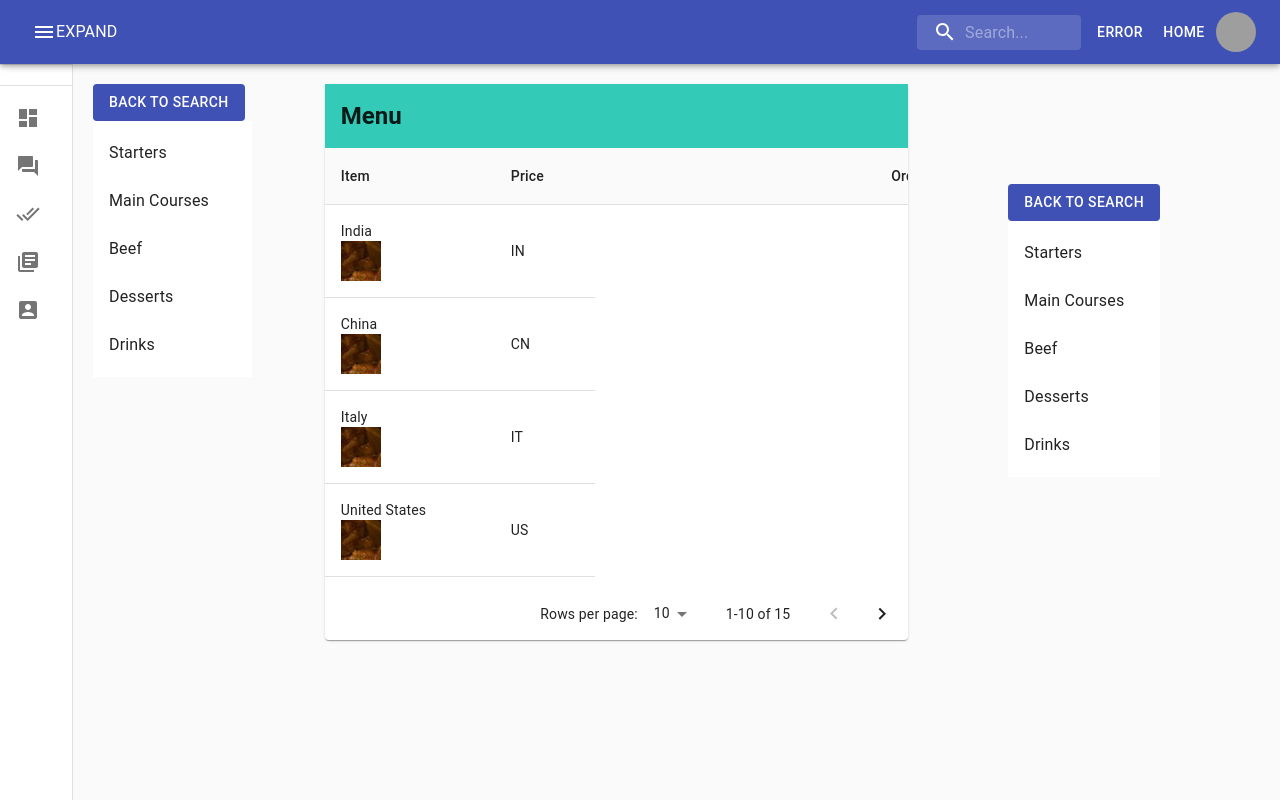
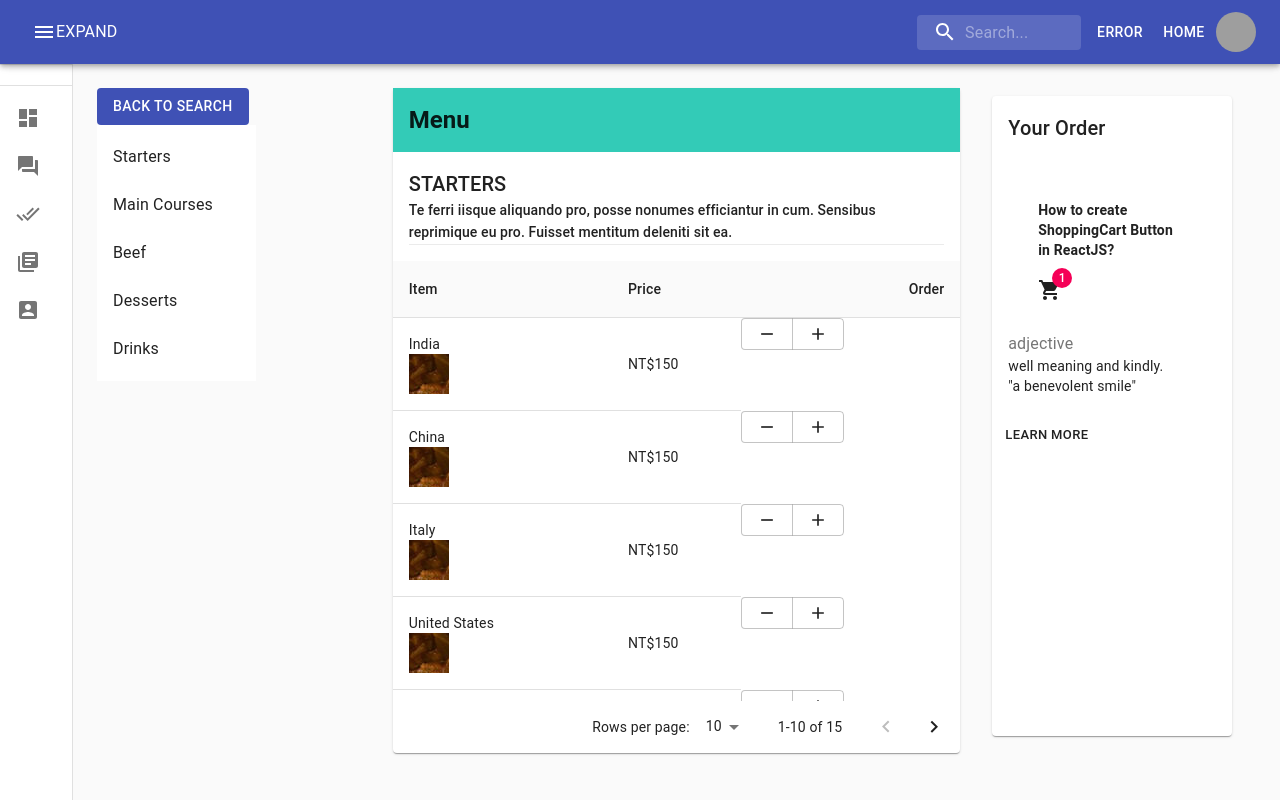
Before and after one commit to FJCUFinaleTeam10/delivery_ml, a React (Create React App) app: page /restaurant in a window 1280 px wide. Built offline with nearby package versions, Linux system fonts and the light colour scheme; grey boxes are pictures that could not be loaded.

Commit message:
shpooing cart

```diff
--- a/src/page/restaurant/index.jsx
+++ b/src/page/restaurant/index.jsx
@@ -11,8 +11,6 @@ import TableRow from '@material-ui/core/TableRow';
 import Avatar from '@material-ui/core/Avatar';
 import { deepOrange } from '@material-ui/core/colors';
 import food1 from "../../asset/images/food1.jpg"
-import IconButton from '@material-ui/core/IconButton';
-import DeleteIcon from '@material-ui/icons/AddCircleOutline';
 import CardContent from '@material-ui/core/CardContent';
 import Button from '@material-ui/core/Button';
 import Typography from '@material-ui/core/Typography';
@@ -20,6 +18,17 @@ import List from '@material-ui/core/List';
 import ListItem from '@material-ui/core/ListItem';
 import ListItemText from '@material-ui/core/ListItemText';
 import Grid from '@material-ui/core/Grid';
+import Card from '@material-ui/core/Card';
+import CardActions from '@material-ui/core/CardActions';
+import Box from '@material-ui/core/Box';
+import Divider from '@material-ui/core/Divider';
+import ButtonGroup from "@material-ui/core/ButtonGroup";
+import Badge from "@material-ui/core/Badge";
+import ShoppingCartIcon from "@material-ui/icons/ShoppingCart";
+import AddIcon from "@material-ui/icons/Add";
+import RemoveIcon from "@material-ui/icons/Remove";
+
+
 
 const columns = [
   { id: 'name', label: 'Item', minWidth: 170 },
@@ -39,21 +48,21 @@ function createData(name, code, population, size) {
 }
 
 const rows = [
-  createData('India', 'IN', 1324171354, 3287263),
-  createData('China', 'CN', 1403500365, 9596961),
-  createData('Italy', 'IT', 60483973, 301340),
-  createData('United States', 'US', 327167434, 9833520),
-  createData('Canada', 'CA', 37602103, 9984670),
-  createData('Australia', 'AU', 25475400, 7692024),
-  createData('Germany', 'DE', 83019200, 357578),
-  createData('Ireland', 'IE', 4857000, 70273),
-  createData('Mexico', 'MX', 126577691, 1972550),
-  createData('Japan', 'JP', 126317000, 377973),
-  createData('France', 'FR', 67022000, 640679),
-  createData('United Kingdom', 'GB', 67545757, 242495),
-  createData('Russia', 'RU', 146793744, 17098246),
-  createData('Nigeria', 'NG', 200962417, 923768),
-  createData('Brazil', 'BR', 210147125, 8515767),
+  createData('India', 'NT$150', 1324171354, 3287263),
+  createData('China', 'NT$150', 1403500365, 9596961),
+  createData('Italy', 'NT$150', 60483973, 301340),
+  createData('United States', 'NT$150', 327167434, 9833520),
+  createData('Canada', 'NT$150', 37602103, 9984670),
+  createData('Australia', 'NT$150', 25475400, 7692024),
+  createData('Germany', 'NT$150', 83019200, 357578),
+  createData('Ireland', 'NT$150', 4857000, 70273),
+  createData('Mexico', 'NT$150', 126577691, 1972550),
+  createData('Japan', 'NT$150', 126317000, 377973),
+  createData('France', 'NT$150', 67022000, 640679),
+  createData('United Kingdom', 'NT$150', 67545757, 242495),
+  createData('Russia', 'NT$150', 146793744, 17098246),
+  createData('Nigeria', 'NT$150', 200962417, 923768),
+  createData('Brazil', 'NT$150', 210147125, 8515767),
 ];
 
 const useStyles = makeStyles((theme) => ({
@@ -89,7 +98,17 @@ const useStyles = makeStyles((theme) => ({
     marginRight: '100px',
     maxWidth: 159,
     backgroundColor: theme.palette.background.paper,
-  }
+  },
+  Order_root: {
+    display: 'flex',
+    flexWrap: 'wrap',
+    '& > *': {
+      margin: theme.spacing(1),
+      width: theme.spacing(30),
+      height: theme.spacing(80),
+    },
+  },
+
 }));
 
 export default function StickyHeadTable() {
@@ -105,13 +124,12 @@ export default function StickyHeadTable() {
     setRowsPerPage(+event.target.value);
     setPage(0);
   };
-
+  const [itemCount, setItemCount] = React.useState(1);
 
 
   return (
     <div>
-    <Grid container spacing={1}>
-      <Grid container direction='row' justify="space-evenly" alignItems="stretch">
+      <Grid container spacing={3}>
         <Grid item xs>
           <Button variant="contained" color="primary" disableElevation>
             BACK TO SEARCH
@@ -136,13 +154,20 @@ export default function StickyHeadTable() {
           </List>
         </Grid>
 
-        <Grid item sm={6}>
-          <Paper className={classes.root}>
-            <CardContent   className={classes.MenuBackground} background="#33cbb7">
+        <Grid item xs={6}>
+          <Paper>
+            <CardContent className={classes.MenuBackground} background="#33cbb7">
               <Typography className={classes.Menu} variant="h5" component="h2">
                 Menu
               </Typography>
             </CardContent>
+            <Box p={2}>
+              <Typography variant="h6">STARTERS</Typography>
+              <Typography variant="subtitle2">Te ferri iisque aliquando pro, posse nonumes efficiantur in cum. Sensibus reprimique eu pro. Fuisset mentitum deleniti sit ea.
+              </Typography>
+              <Divider light />
+            </Box>
+
             <TableContainer className={classes.container}>
               <Table stickyHeader aria-label="sticky table">
                 <TableHead>
@@ -156,6 +181,7 @@ export default function StickyHeadTable() {
                         {column.label}
                       </TableCell>
                     ))}
+
                   </TableRow>
                 </TableHead>
                 <TableBody>
@@ -164,26 +190,47 @@ export default function StickyHeadTable() {
                       <TableRow hover role="checkbox" tabIndex={-1} key={row.code}>
                         {columns.map((column) => {
                           return (
-                          column.id==='name'?(
+                            column.id === 'name' ? (
                               <TableCell key={column.id} align={column.align}>
                                 {column.format && typeof row[column.id] === 'number' ? column.format(row[column.id]) : row[column.id]}
                                 <Avatar variant="square" className={classes.square}>
                                   <img src={food1} alt="Italian Trulli" />
                                 </Avatar>
                               </TableCell>
-                          ):(
-                            column.id==='Order'?(
-                              <IconButton aria-label="AddCircleOutline" className={classes.margin}>
-                                <DeleteIcon fontSize="medium" />
-                              </IconButton>
-                            ):(
+                            ) : (
+                              column.id === 'Order' ? (
+                                <ButtonGroup>
+                                  <Button
+                                    onClick={() => {
+                                      setItemCount(Math.max(itemCount - 1, 0));
+                                    }}
+                                  >
+                                    {" "}
+                                    <RemoveIcon fontSize="small" />
+                                  </Button>
+                                  <Button
+                                    onClick={() => {
+                                      setItemCount(itemCount + 1);
+                                    }}
+                                  >
+                                    {" "}
+                                    <AddIcon fontSize="small" />
+                                  </Button>
+                                </ButtonGroup>
+
+                              ) : (
                                 <TableCell key={column.id} align={column.align}>
                                   {column.format && typeof row[column.id] === 'number' ? column.format(row[column.id]) : row[column.id]}
                                 </TableCell>
                               ))
-                          );})}
+                          );
+                        })}
+
                       </TableRow>
+
+
                     );
+
                   })}
                 </TableBody>
               </Table>
@@ -200,29 +247,36 @@ export default function StickyHeadTable() {
           </Paper>
         </Grid>
 
-        <Grid item style={{padding:100}}>
-          <Button variant="contained" color="primary" disableElevation>
-            BACK TO SEARCH
-          </Button>
+        <Grid item xs>
+          <paper className={classes.Order_root} variant="outlined">
+            <Card>
+              <CardContent>
+                <Typography gutterBottom variant="h6">
+                  Your Order
+                </Typography>
+                <div style={{ display: "block", padding: 30 }}>
+                  <h4>How to create ShoppingCart Button in ReactJS?</h4>
+                  <div>
+                    <Badge color="secondary" badgeContent={itemCount}>
+                      <ShoppingCartIcon />{" "}
+                    </Badge>
 
-          <List component="nav" className={classes.BackToMenuItem} aria-label="contacts">
-            <ListItem button>
-              <ListItemText primary="Starters" />
-            </ListItem>
-            <ListItem button>
-              <ListItemText primary="Main Courses" />
-            </ListItem>
-            <ListItem button>
-              <ListItemText primary="Beef" />
-            </ListItem>
-            <ListItem button>
-              <ListItemText primary="Desserts" />
-            </ListItem>
-            <ListItem button>
-              <ListItemText primary="Drinks" />
-            </ListItem>
-          </List>
-        </Grid>
+                  </div>
+                </div>
+                <Typography className={classes.pos} color="textSecondary">
+                  adjective
+                </Typography>
+                <Typography variant="body2" component="p">
+                  well meaning and kindly.
+                  <br />
+                  {'"a benevolent smile"'}
+                </Typography>
+              </CardContent>
+              <CardActions>
+                <Button size="small">Learn More</Button>
+              </CardActions>
+            </Card>
+          </paper>
         </Grid>
       </Grid>
 
```
Lines whose indentation alone changed are shown as unchanged.
